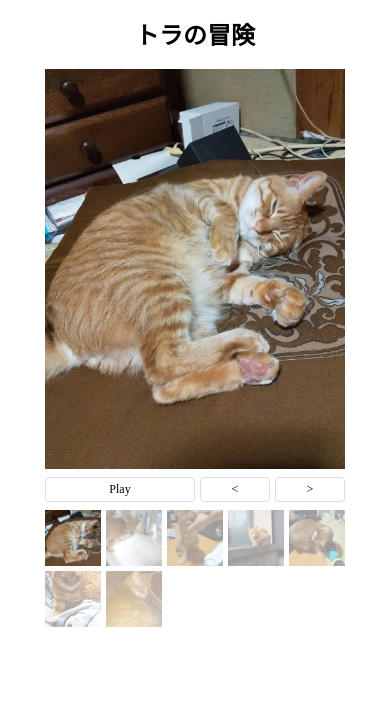
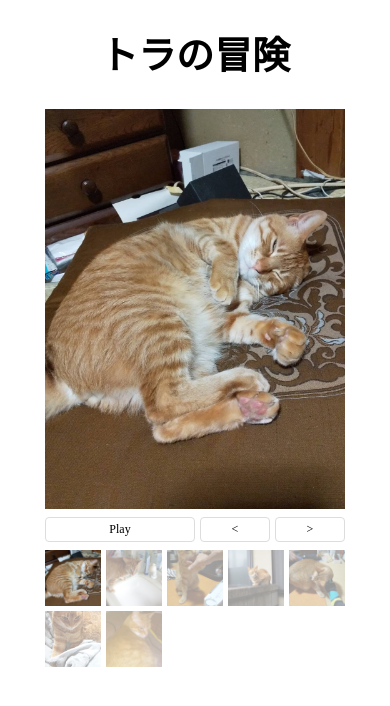
Before and after one commit to yoheidemachi/tora-no-bouken, a plain HTML site: page index.html in a window 390 px wide. Drawn offline with Linux system fonts and the light colour scheme.

Commit message:
change main image size for phones

```diff
--- a/css/styles.css
+++ b/css/styles.css
@@ -77,3 +77,13 @@ nav li:hover {
   width: 56px;
   height: 56px;
 }
+
+@media (max-width: 750px) {
+  .top-heading {
+    font-size: 38px;
+  }
+  img {
+    max-width: 500px;
+    max-height: 500px;
+  }
+}
```
